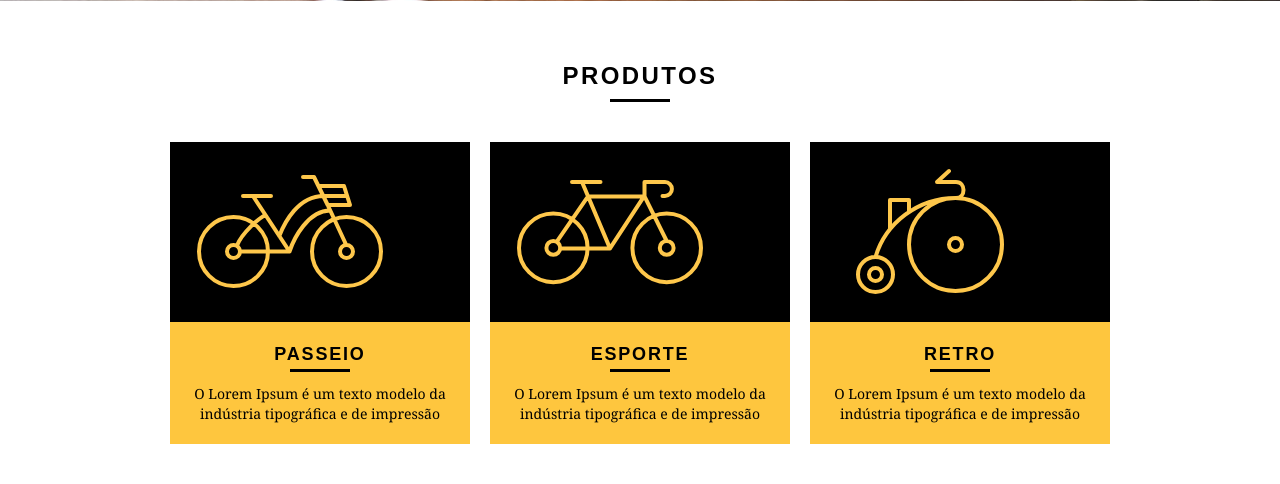
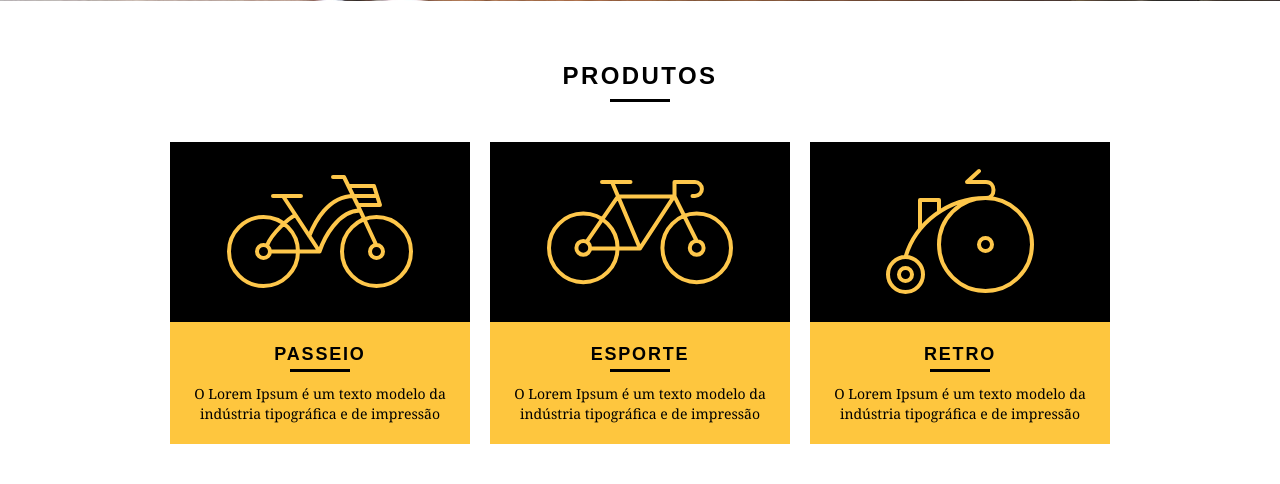
Before and after one commit to MurilloMelgaco/bikcraft, a PHP site: page / in a window 1280 px wide. Shown: the part 471-955 px from the top of the page. Run offline with PHP 8.4, Linux system fonts and the light colour scheme.

Commit message:
alinhando incones home

```diff
--- a/css/style.css
+++ b/css/style.css
@@ -221,6 +221,7 @@ img {
 .produtos_icone {
 	background: #000;
 	padding: 20px;
+	padding-left: 50px;
 }
 
 .call {
```
